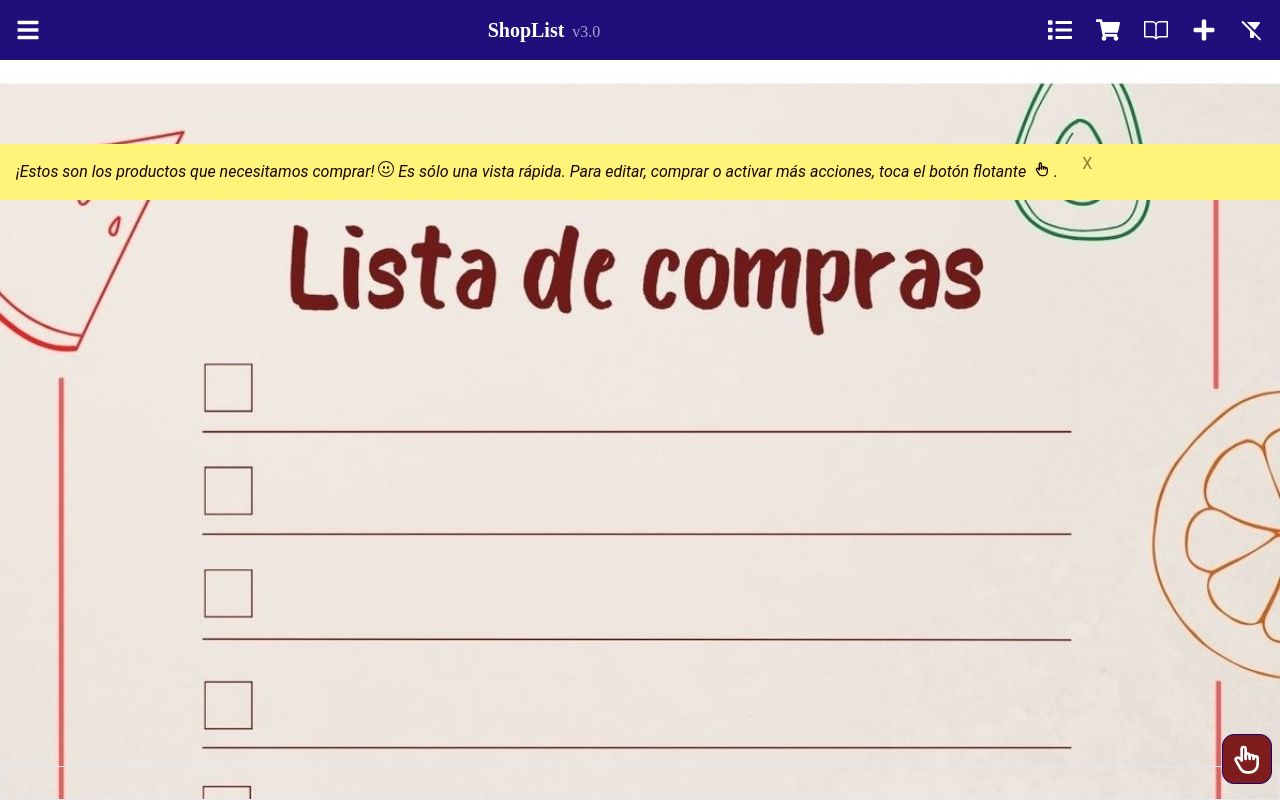
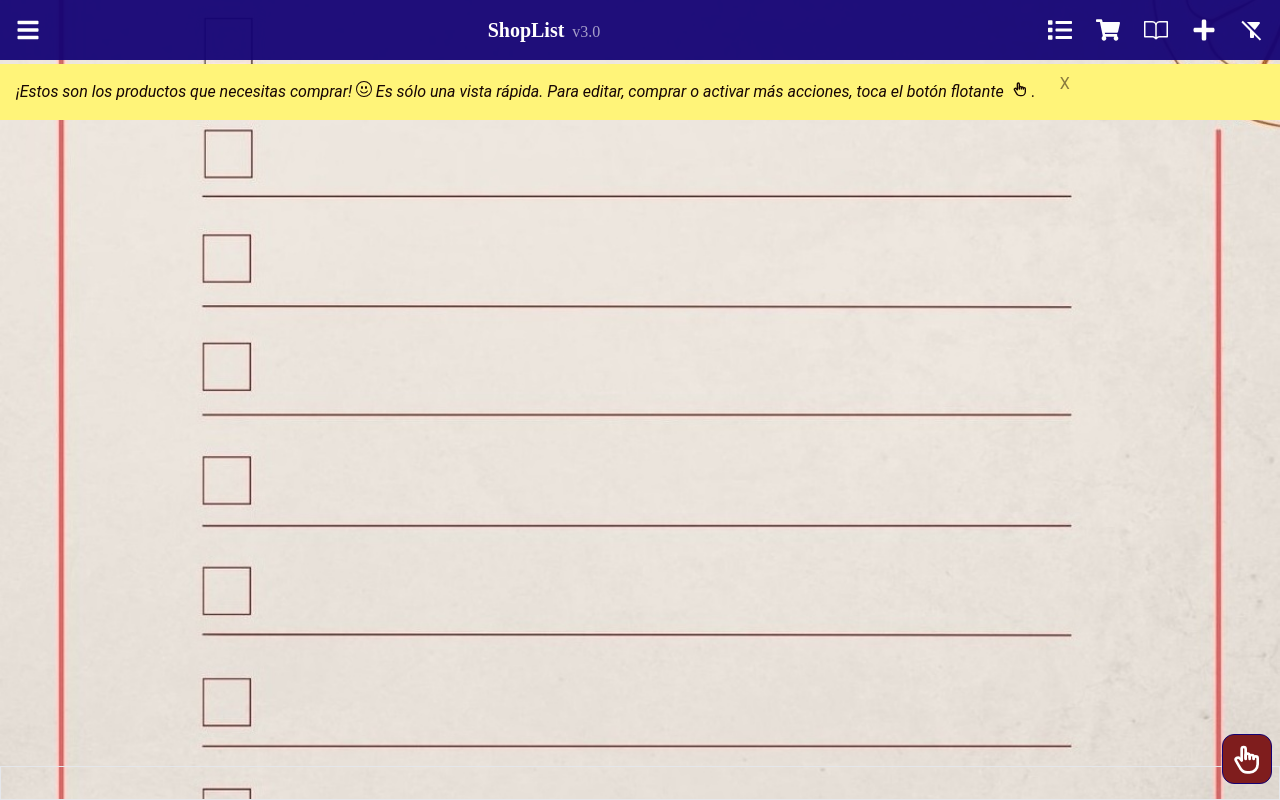
Before and after one commit to elcharlybeto/shoplist2, a Next.js app: page /compact in a window 1280 px wide. Built offline with nearby package versions, Linux system fonts and the light colour scheme; a web font is replaced by a local one.

Commit message:
minor fixes

```diff
--- a/app/categories/page.tsx
+++ b/app/categories/page.tsx
@@ -45,9 +45,7 @@ const Page = () => {
           name: formatString(name),
           active: true,
         };
-        const newCategories = [newCategory, ...categories].sort((a, b) =>
-          a.name.localeCompare(b.name)
-        );
+        const newCategories = [newCategory, ...categories];
         setCategories(newCategories);
         Toast.fire({
           icon: "success",
--- a/app/compact/page.tsx
+++ b/app/compact/page.tsx
@@ -17,11 +17,11 @@ const Page = () => {
   }, [settings]);
 
   return (
-    <div className=" bg-[url('/bckg.jpg')] bg-cover bg-fixed w-full min-h-screen flex flex-col justify-between " >
+    <div className=" bg-[url('/bckg.jpg')] bg-cover bg-fixed bg-center w-full min-h-screen flex flex-col justify-between" >
        {showHelp && (
-              <div className="mt-36 bg-secondary flex">
+              <div className="mt-16 bg-secondary flex">
                 <span className="p-4 italic text-justify">
-                  ¡Estos son los productos que necesitamos comprar!{" "}
+                  ¡Estos son los productos que necesitas comprar!{" "}
                   <BsEmojiSmile size={16} className="inline align-baseline" />{" "}
                   Es sólo una vista rápida. Para editar, comprar o activar más acciones, toca el botón flotante
                   <TbHandFinger
```
Also changed, not shown: 1 other file (tests, documents, lock files or other folders).
